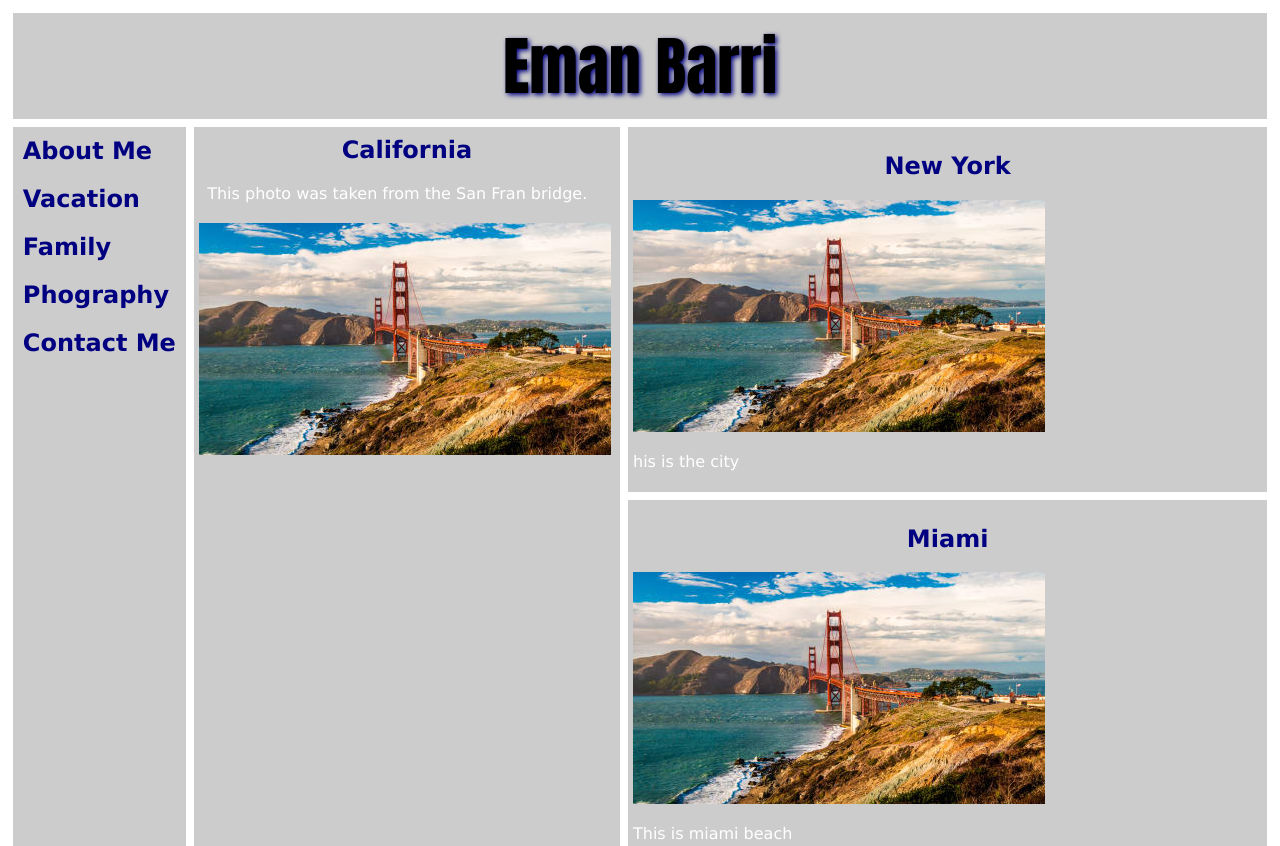
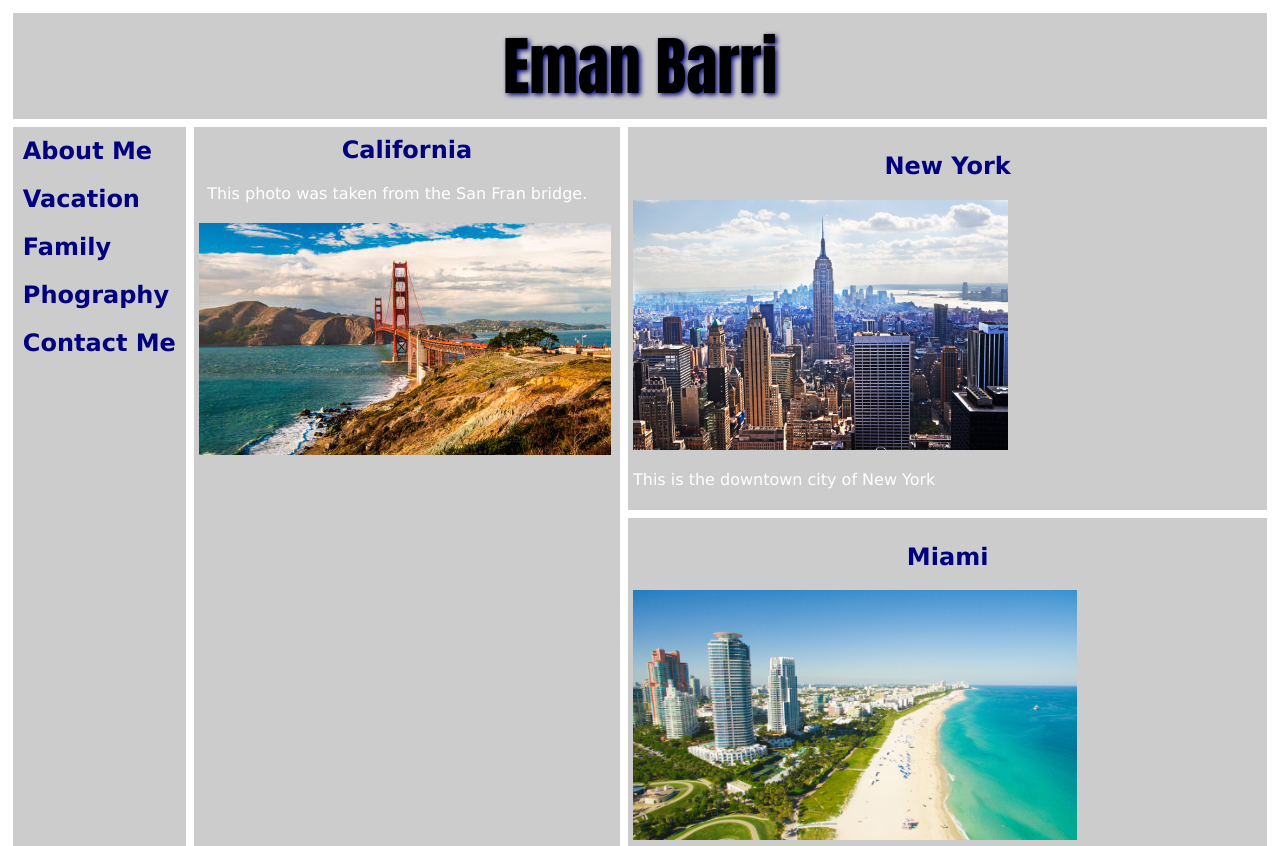
Before and after one commit to emanbarri/final, a plain HTML site: page photography.html in a window 1280 px wide. Shown: the top 846 px of the page. Drawn offline with nearby package versions, Linux system fonts and the light colour scheme; a script that the page names is missing.

Commit message:
Update photography.html

```diff
--- a/photography.html
+++ b/photography.html
@@ -45,14 +45,14 @@
 
 <article class="top">
   <h2>New York</h2>
-<img src="photo5.jpg" alt="photo5" class="img">
+<img src="photo1.jpg" alt="new york" class="img">
 
-  <p>his is the city</p>
+  <p>This is the downtown city of New York</p>
 </article>
 
 <article class="middle">
   <h2>Miami</h2>
-<img src="photo5.jpg" alt="photo5" class="img">
+<img src="photo3.jpg" alt="miami" class="img">
   <p>
 
   <p>This is miami beach</p>
```
